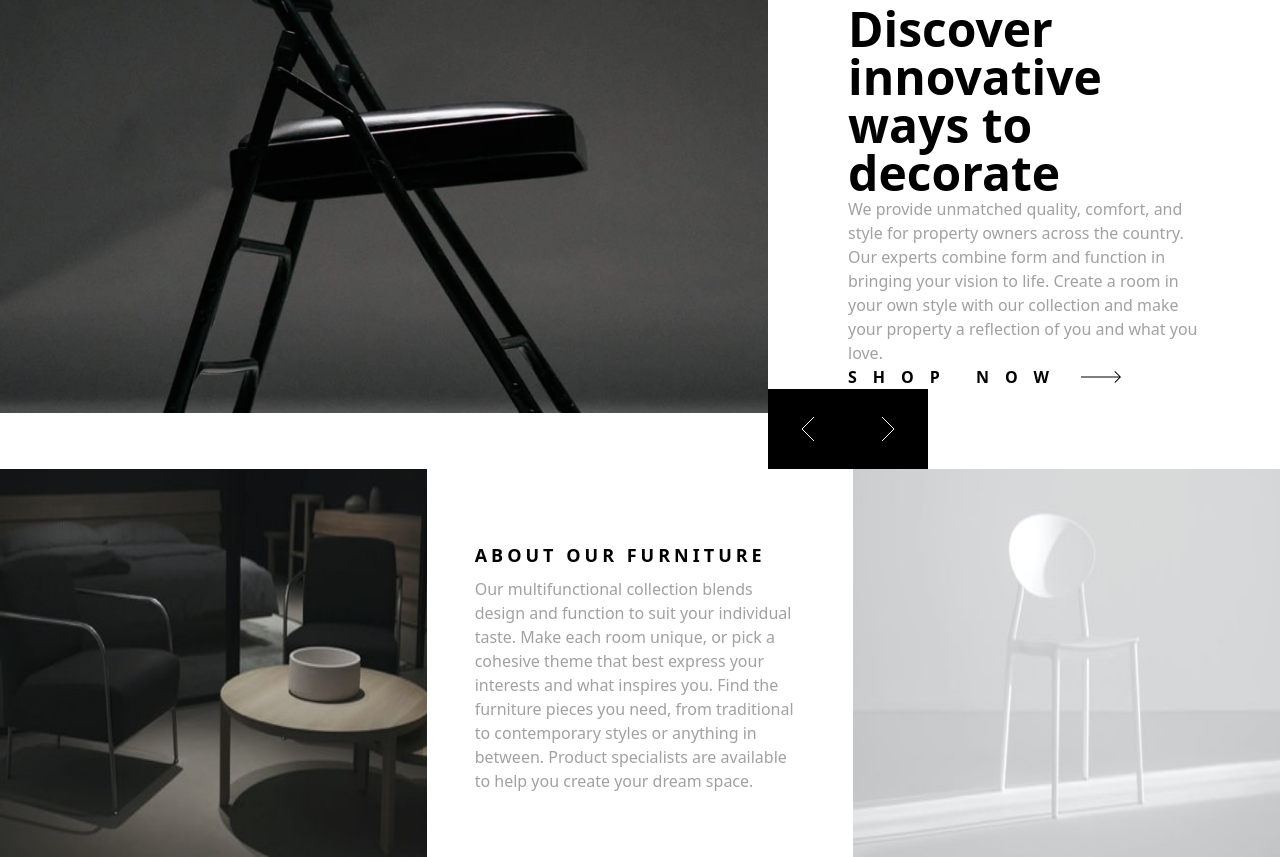
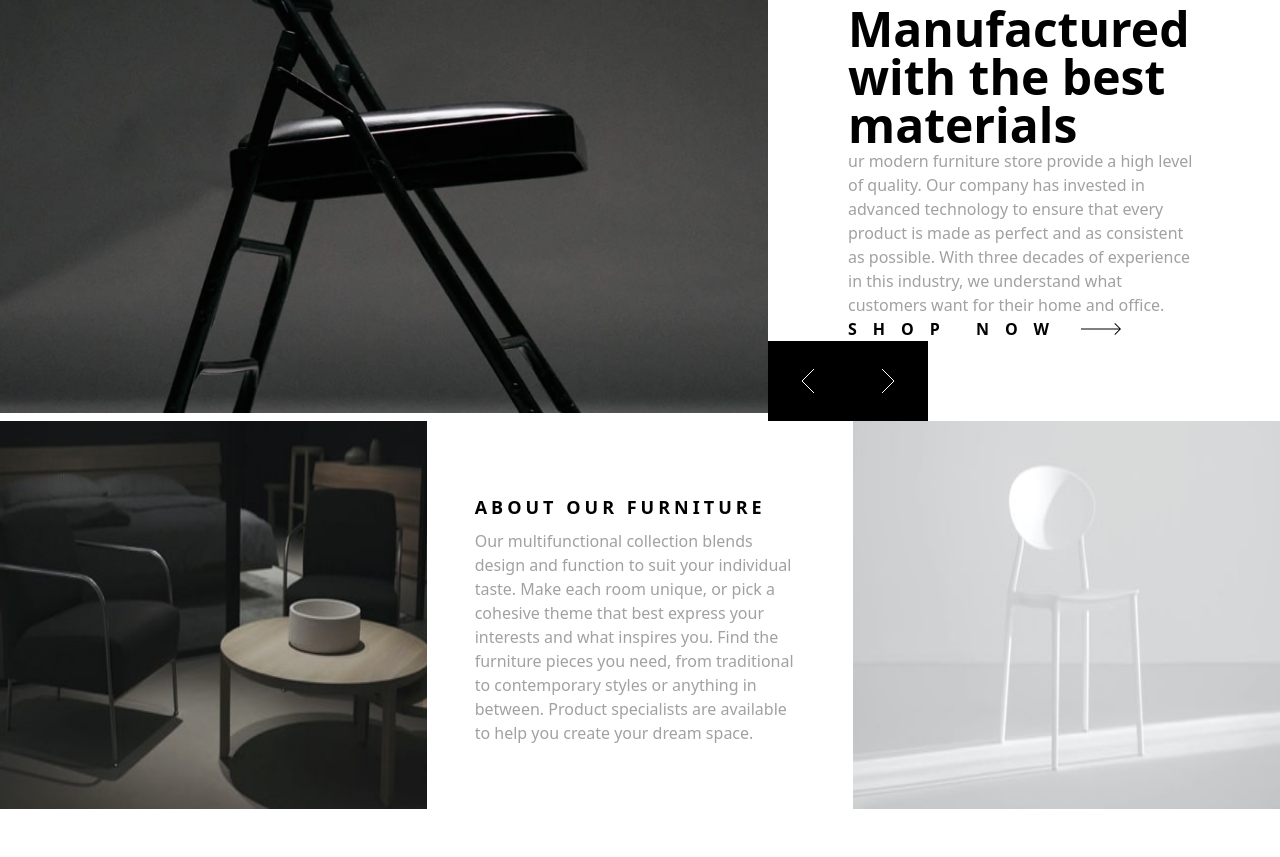
Before and after one commit to alisonnbarbosa/roomHomepage, a website: page index.html in a window 1280 px wide. Both pictures are taken after a click on the button 808 px from the left and 504 px from the top of the page. Shown: the part 75-932 px from the top of the page. After the commit the page ends 884 px from the top, so only its background shows below. Drawn offline with Linux system fonts and the light colour scheme.

Commit message:
add function to exchange texts

```diff
--- a/index.html
+++ b/index.html
@@ -26,10 +26,8 @@
                     <img src="img/desktop-image-hero-1.jpg" alt="img" class="w-full" id="img">
                 </div>
                 <div class="relative w-2/5 p-20 flex flex-col justify-evenly">
-                    <h1 class="font-bold text-5xl font-spartan">Discover innovative ways to decorate</h1>
-                    <p class="text-[#a1a1a1]">
-                        We provide unmatched quality, comfort, and style for property owners across the country. Our experts combine form and function in bringing your vision to life. Create a room in your own style with our collection and make your property a reflection of you and what you love.
-                    </p>
+                    <h1 class="font-bold text-5xl font-spartan" id="h1"></h1>
+                    <p class="text-[#a1a1a1]" id="p"></p>
                     <a href="#" class="uppercase font-bold flex items-center gap-4 tracking-[1rem] hover:text-[#a1a1a1]">
                         Shop now
                         <img src="img/icon-arrow.svg" alt="arrow" class="aaa">
@@ -59,20 +57,5 @@
             </div>
         </main>
     </div>
-    <!-- We are available all across the globe
-
-    With stores all over the world, it's easy for you to find furniture for your home or place of business.
-    Locally, we’re in most major cities throughout the country. Find the branch nearest you using our
-    store locator. Any questions? Don't hesitate to contact us today.
-
-    Shop now
-
-    Manufactured with the best materials
-
-    Our modern furniture store provide a high level of quality. Our company has invested in advanced technology
-    to ensure that every product is made as perfect and as consistent as possible. With three decades of
-    experience in this industry, we understand what customers want for their home and office.
-
-    Shop now -->
 </body>
 </html>
--- a/js/script.js
+++ b/js/script.js
@@ -12,7 +12,29 @@ const trocarImagem = (num)=>{
         contador=3
     }
     img.src = `img/desktop-image-hero-${contador}.jpg`
+
+    trocarTextos(contador)
 }
 
 btleft.addEventListener('click', ()=> trocarImagem(-1))
 btright.addEventListener('click', ()=> trocarImagem(1))
+
+/*troca o conteúdo dos textos do site*/
+
+const h1 = document.getElementById('h1')
+const p = document.getElementById('p')//parágrafo
+
+const trocarTextos = (num)=> {
+
+    if(num == 1){
+        h1.textContent = 'Discover innovative ways to decorate'
+        p.textContent = 'We provide unmatched quality, comfort, and style for property owners across the country. Our experts combine form and function in bringing your vision to life. Create a room in your own style with our collection and make your property a reflection of you and what you love.'
+    } else if(num == 2){
+        h1.textContent = 'We are available all across the globe'
+        p.textContent = "With stores all over the world, it's easy for you to find furniture for your home or place of business. Locally, we’re in most major cities throughout the country. Find the branch nearest you using our store locator. Any questions? Don't hesitate to contact us today."
+    } else{
+        h1.textContent = 'Manufactured with the best materials'
+        p.textContent = 'ur modern furniture store provide a high level of quality. Our company has invested in advanced technology to ensure that every product is made as perfect and as consistent as possible. With three decades of experience in this industry, we understand what customers want for their home and office.'
+    }
+}
+trocarTextos(contador)
```
